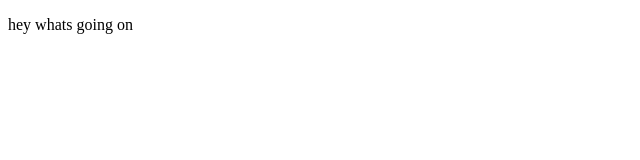
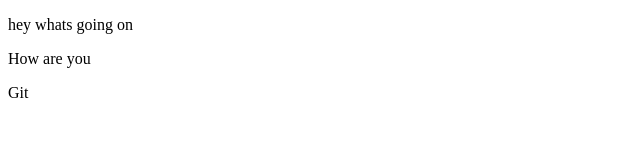
Before and after one commit to mabatemarco/gittest, a plain HTML site: page index.html in a window 1280 px wide. Shown: the full height of the page, 0-640 px from the left. Drawn offline with Linux system fonts and the light colour scheme.

Commit message:
new p tags

```diff
--- a/index.html
+++ b/index.html
@@ -7,5 +7,7 @@
 </head>
 <body>
   <p> hey whats going on</p>
+  <p>How are you</p>
+  <p>Git</p>
 </body>
 </html>
```
